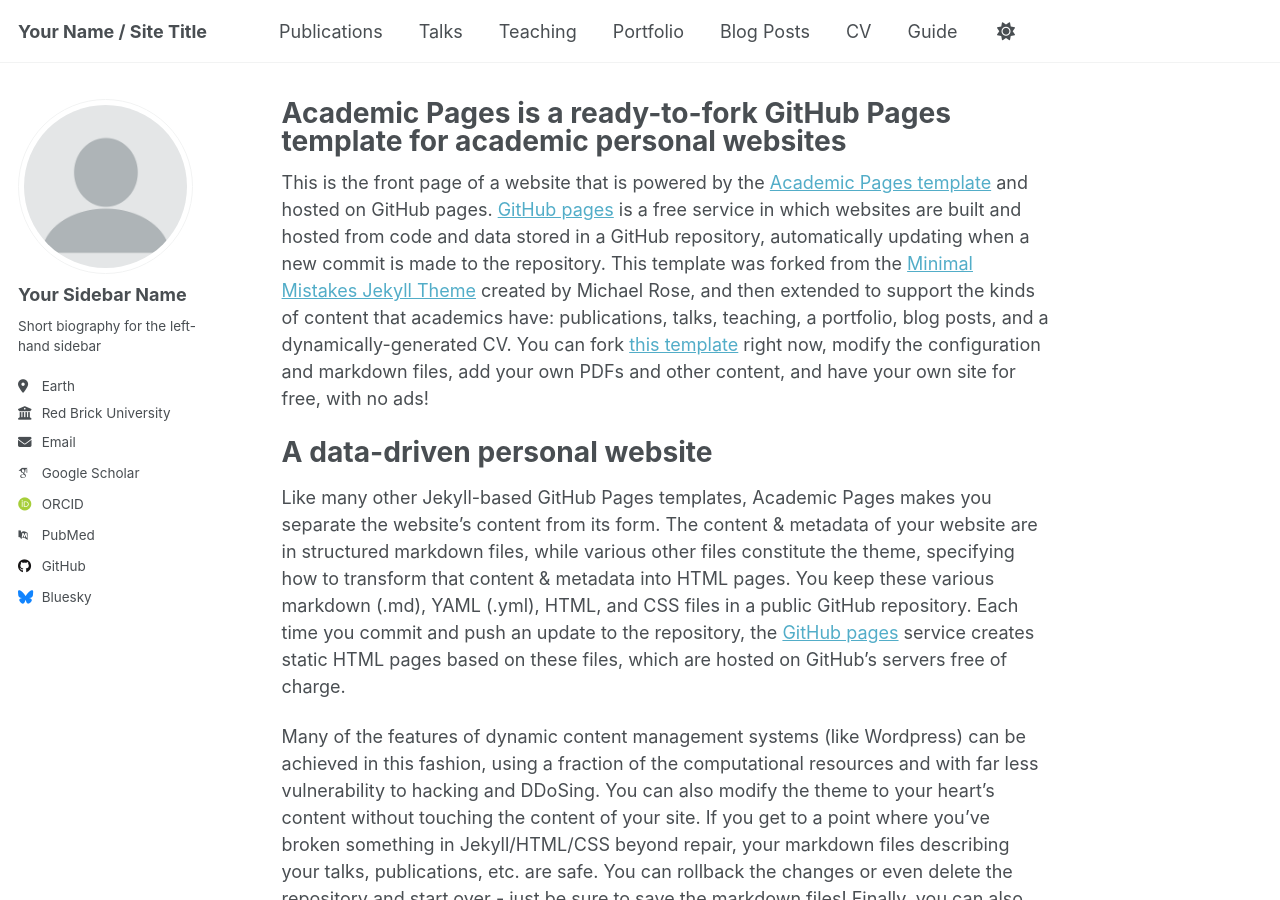
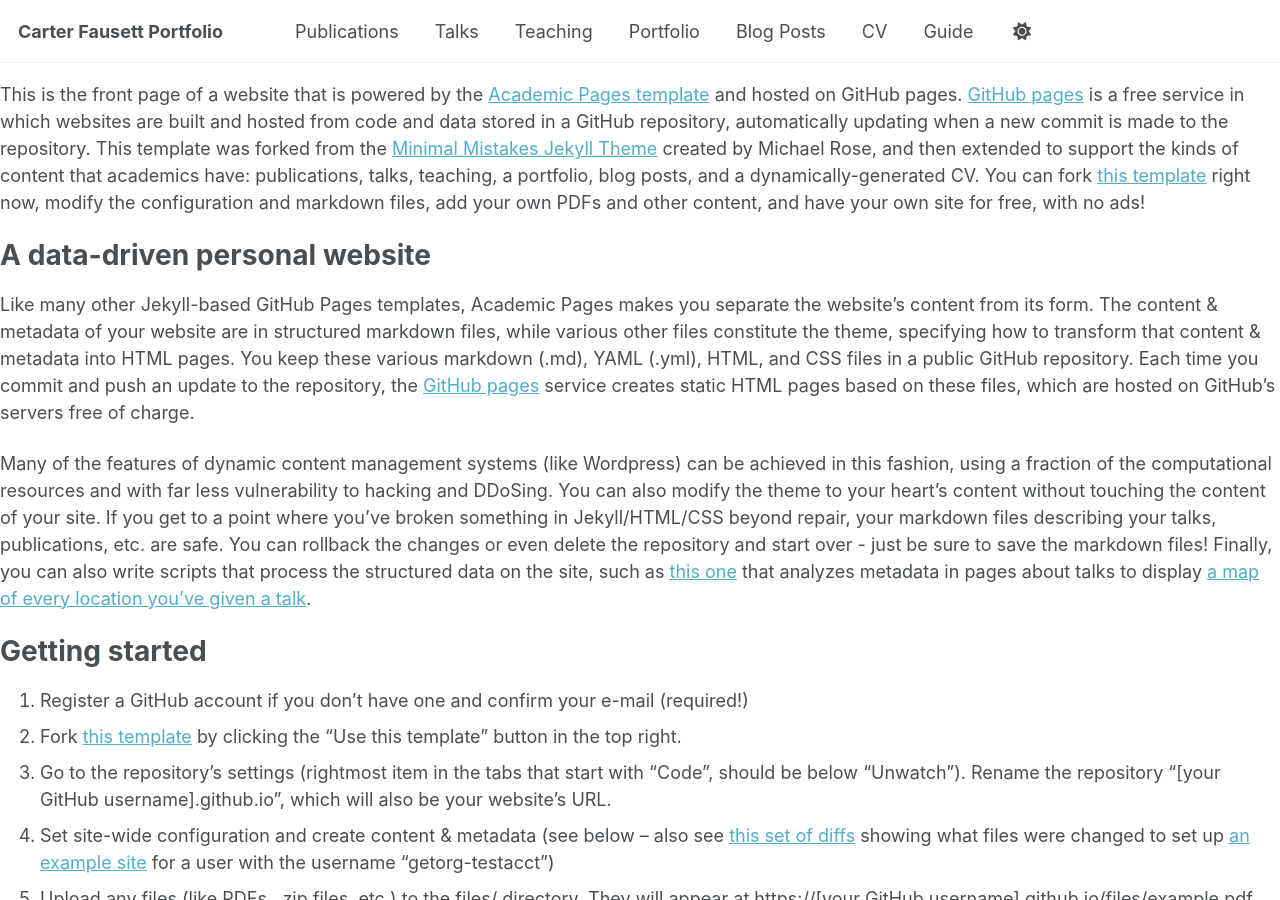
Before and after one commit to CarterFausett/CarterFausett.github.io, a Jekyll site: the page built from _pages/about.md, in a window 1280 px wide and 900 px high. Built offline with Jekyll 4.4.1, drawn with Linux system fonts in a browser that asks for light colours; some web fonts are replaced; our own code applies the rules of GitHub Pages for plain Markdown files; part of the change alters nothing that is shown.

Commit message:
Update _config.yml

```diff
--- a/_config.yml
+++ b/_config.yml
@@ -9,13 +9,13 @@
 # Basic Site Settings
 locale                   : "en-US"
 site_theme               : "default"
-title                    : "Your Name / Site Title"
+title                    : "Carter Fausett Portfolio"
 title_separator          : "-"
 name                     : &name "Your Name"
 description              : &description "personal description"
-url                      : https://academicpages.github.io # the base hostname & protocol for your site e.g. "https://[your GitHub username].github.io"
+url                      : https://carterfausett.github.io # the base hostname & protocol for your site e.g. "https://[your GitHub username].github.io"
 baseurl                  : "" # the subpath of your site, e.g. "/blog"
-repository               : "academicpages/academicpages.github.io"
+repository               : "CarterFausett/carterfausett.github.io"
 
 # Site Author - The following control what appear as part of the author content on the side bar.
 #               If a field is blank the icon and link will not appear, otherwise it will be shown.
@@ -23,21 +23,21 @@ repository               : "academicpages/academicpages.github.io"
 author:
   # Biographic information
   avatar           : "profile.png"
-  name             : "Your Sidebar Name"
+  name             : "Carter Fausett"
   pronouns         : # example: "she/her"
   bio              : "Short biography for the left-hand sidebar"
-  location         : "Earth"
-  employer         : "Red Brick University"
+  location         : "Utah"
+  employer         : "CSU Commercial Service Unlimited"
   uri              : # URL
-  email            : "none@example.org"
+  email            : "carter@csuutah.com"
 
   # Academic websites
   arxiv            : # URL - Update with the correct link to your profile
-  googlescholar    : "https://scholar.google.com/citations?user=PS_CX0AAAAAJ"
+  googlescholar    : # URL
   impactstory      : # URL
-  orcid            : "http://orcid.org/yourorcidurl"
+  orcid            : # URL
   semantic         : # URL
-  pubmed           : "https://www.ncbi.nlm.nih.gov/pubmed/?term=john+snow"
+  pubmed           : # URL
   researchgate     : # URL
   scopus           : # URL
 
@@ -45,12 +45,12 @@ author:
   bitbucket        : # Username - Update with your username on the site
   codepen          : # Username
   dribbble         : # Username
-  github           : "academicpages"
+  github           : "CarterFausett"
   kaggle           : # Username
   stackoverflow    : # User number or user number and name (i.e., use "1" or "1/jeff-atwood")
 
   # Social media
-  bluesky          : "bsky.app" # Replace this with you Bluesky username
+  bluesky          : # "bsky.app" # Replace this with you Bluesky username
   facebook         : # Username
   flickr           : # Username
   foursquare       : # Username
@@ -230,41 +230,41 @@ collections:
 # These settings control how pages and collections are included in the site
 defaults:
   # _posts
-  - scope:
-      path: ""
-      type: posts
-    values:
-      layout: single
-      author_profile: true
-      read_time: true
-      comments: true
-      share: true
-      related: true
+ # - scope:
+ #     path: ""
+ #     type: posts
+ #   values:
+ #     layout: single
+ #     author_profile: true
+ #     read_time: true
+ #     comments: true
+ #     share: true
+ #     related: true
   # _pages
-  - scope:
-      path: ""
-      type: pages
-    values:
-      layout: single
-      author_profile: true
+ # - scope:
+ #     path: ""
+ #     type: pages
+ #   values:
+ #     layout: single
+ #     author_profile: true
   # _teaching
-  - scope:
-      path: ""
-      type: teaching
-    values:
-      layout: single
-      author_profile: true
-      share: true
-      comments: true
+#  - scope:
+#      path: ""
+#      type: teaching
+#    values:
+#      layout: single
+#      author_profile: true
+#      share: true
+#      comments: true
   # _publications
-  - scope:
-      path: ""
-      type: publications
-    values:
-      layout: single
-      author_profile: true
-      share: true
-      comments: true
+ # - scope:
+ #     path: ""
+ #     type: publications
+ #   values:
+ #     layout: single
+ #     author_profile: true
+ #     share: true
+ #     comments: true
   # _portfolio
   - scope:
       path: ""
@@ -275,13 +275,13 @@ defaults:
       share: true
       comment: true
   # _talks
-  - scope:
-      path: ""
-      type: talks
-    values:
-      layout: talk
-      author_profile: true
-      share: true
+ # - scope:
+ #     path: ""
+ #     type: talks
+ #   values:
+ #     layout: talk
+ #     author_profile: true
+ #     share: true
 
 
 # Sass/SCSS
```
